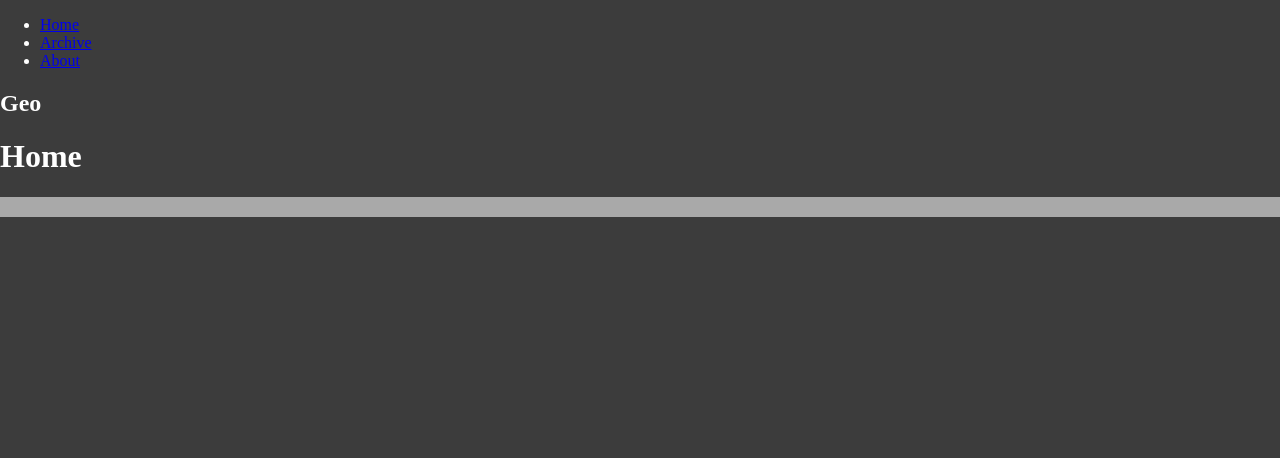
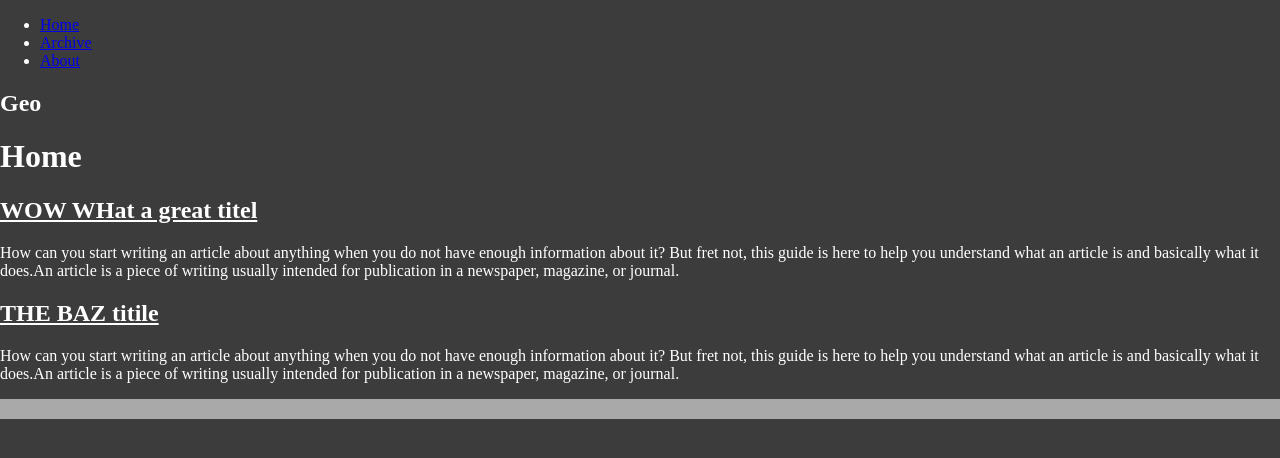
Before and after one commit to geoman3/geo-blog, a React (Create React App) app: page / in a window 1280 px wide. Shown: the top 458 px of the page. Built offline with nearby package versions, Linux system fonts and the light colour scheme.

Commit message:
made a homepage

```diff
--- a/public/articles/articleMetaData.json
+++ b/public/articles/articleMetaData.json
@@ -1,10 +1,16 @@
-{
-    "articles": [
+[
         {
-            "path": "/articles/articleFoo.md",
+            "filename": "articleFoo.md",
             "author": "George",
             "timestamp": 129836,
-            "title": "WOW WHat a great titel"
+            "title": "WOW WHat a great titel",
+            "preamble": "How can you start writing an article about anything when you do not have enough information about it? But fret not, this guide is here to help you understand what an article is and basically what it does.An article is a piece of writing usually intended for publication in a newspaper, magazine, or journal."
+        },
+        {
+            "filename": "baz.md",
+            "author": "George",
+            "timestamp": 9234723,
+            "title": "THE BAZ titile",
+            "preamble": "How can you start writing an article about anything when you do not have enough information about it? But fret not, this guide is here to help you understand what an article is and basically what it does.An article is a piece of writing usually intended for publication in a newspaper, magazine, or journal."
         }
-    ]
-}
+]
--- a/src/components/archive.tsx
+++ b/src/components/archive.tsx
@@ -1,13 +1,30 @@
+import { useEffect, useState } from "react"
 import { Link } from "react-router-dom"
 
+export type articleMetaData = {
+    filename: string,
+    author: string,
+    timestamp: number,
+    title: string,
+    preamble: string
+}
+
 export default function Archive() {
+    const [ archiveList, setArchiveList ] = useState<articleMetaData[]>([])
+
+    useEffect(() => {
+        fetch("/articles/articleMetaData.json")
+            .then(ret => ret.json())
+            .then(obj => setArchiveList(obj))
+    }, [])
+
     return (
         <div className='archive'>
             <h1>Archive</h1>
             <div>
-                <li>
-                    <Link to='/article/articleFoo.md'>Foo Article</Link>
-                </li>
+                {archiveList.map((articleMetadata) => {
+                    return <Link to={"/article/" + articleMetadata.filename} style={{color: "white"}}>{articleMetadata.title}</Link>
+                })}
             </div>
         </div>
     )
--- a/src/components/article.tsx
+++ b/src/components/article.tsx
@@ -8,12 +8,14 @@ export default function Article() {
     const params = useParams()
     const [ articleContent, setArticleContent ] = useState("")
 
+    // Grab the content for the article as a markdown string
     useEffect(() => {
         fetch(articlesDir + params.title)
             .then((res) => res.text())
             .then(content => setArticleContent(content))
     }, [params])
 
+    // Pass that to ReactMarkdown which renders it as HTML / react component
     return (
         <ReactMarkdown children={articleContent}/>
     )
--- a/src/components/home.tsx
+++ b/src/components/home.tsx
@@ -1,17 +1,32 @@
-// import { useState } from "react"
-
-
-// function useArticlePreviews() {
-//     const [ articleMetaData, setArticleMetadata ] = useState()
-//     fetch("./archive/articleMetaData")
-//         .then()
-// };
+import { useState, useEffect } from "react"
+import { Link } from "react-router-dom"
+import { articleMetaData } from "./archive"
 
 
 export default function Home() {
+    const [ archiveList, setArchiveList ] = useState<articleMetaData[]>([])
+
+    useEffect(() => {
+        fetch("/articles/articleMetaData.json")
+            .then(ret => ret.json())
+            .then(obj => setArchiveList(obj))
+    }, [])
+
     return (
         <div className='home'>
             <h1>Home</h1>
+            <div>
+                {archiveList.slice(0, 3).map((latestArticleMetadata) => {
+                    return (
+                        <div>
+                            <Link to={"/article/" + latestArticleMetadata.filename} style={{color: "white"}}>
+                                <h2>{latestArticleMetadata.title}</h2>
+                            </Link>
+                            <p>{latestArticleMetadata.preamble}</p>
+                        </div>
+                    )
+                })}
+            </div>
         </div>
     )
 }
```
Also changed, not shown: public/articles/baz.md (added, +3 -0 lines), 1 other file (tests, documents, lock files or other folders).
